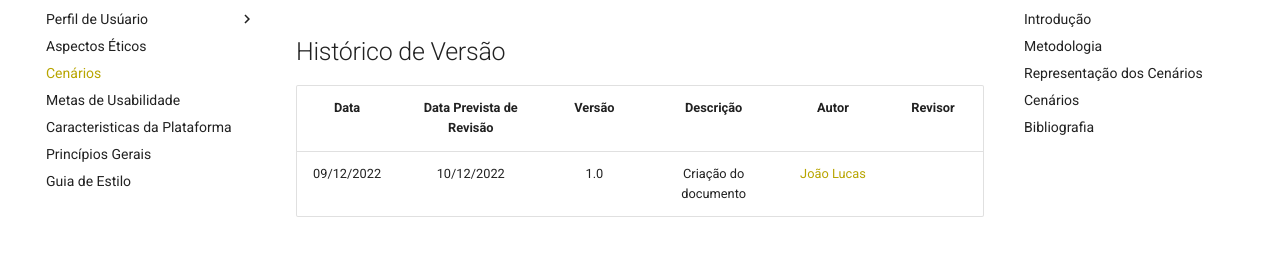
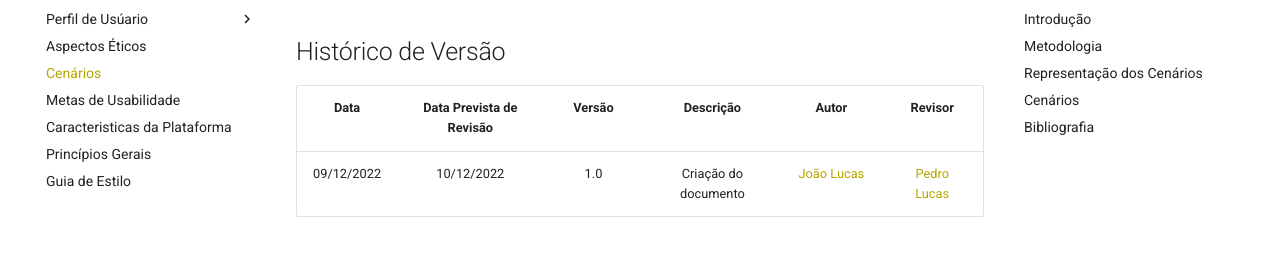
Before and after one commit to Interacao-Humano-Computador/2022.2-SimplesNacional, an MkDocs documentation site: the page built from docs/Tarefas/Cenarios.md, in a window 1280 px wide and 900 px high. Shown: the part 194-472 px from the top of the window. Built offline with MkDocs 1.6.1 and Material for MkDocs 9.7.7, drawn with Linux system fonts in a browser that asks for light colours; comment, search, counter and statistics services are not loaded.

Commit message:
Update Cenarios.md

```diff
--- a/docs/Tarefas/Cenarios.md
+++ b/docs/Tarefas/Cenarios.md
@@ -3,7 +3,7 @@
 ## Histórico de Versão
 |Data|Data Prevista de Revisão|Versão|Descrição|Autor|Revisor|
 | :----------: |:-----------:| :------: | :-----------: | :---------: |:---------: |
-|09/12/2022|10/12/2022|1.0|Criação do documento| [João Lucas](https://github.com/HacKairos) | [ ](https://github.com/) |
+|09/12/2022|10/12/2022|1.0|Criação do documento| [João Lucas](https://github.com/HacKairos) | [Pedro Lucas](https://github.com/PedroLSF) |
 
 ## Introdução
 Cenários são representações do contexto do sistema por meio de histórias de pessoas realizando atividades e são específicos e ricos em detalhes de contexto de uso do aplicativo, incluindo usuários, processos e dados reais ou potenciais. , texto ou narrativa visual. Os cenários não são apenas poderosos, mas também são uma ferramenta importante no processo geral de design de HCI porque representam um investimento de custo e tempo menor em comparação com os protótipos.
```
